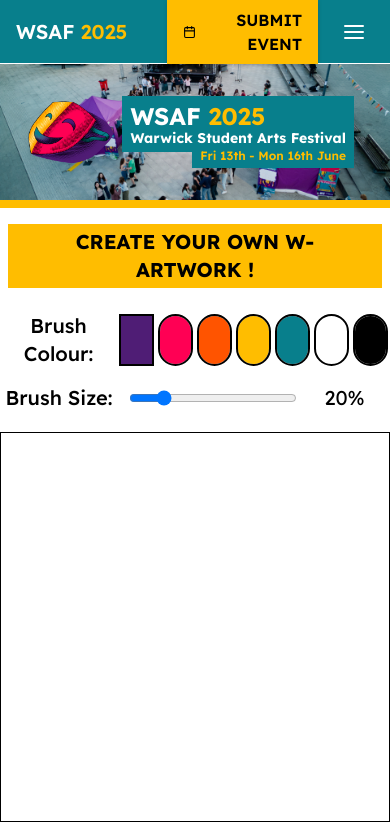
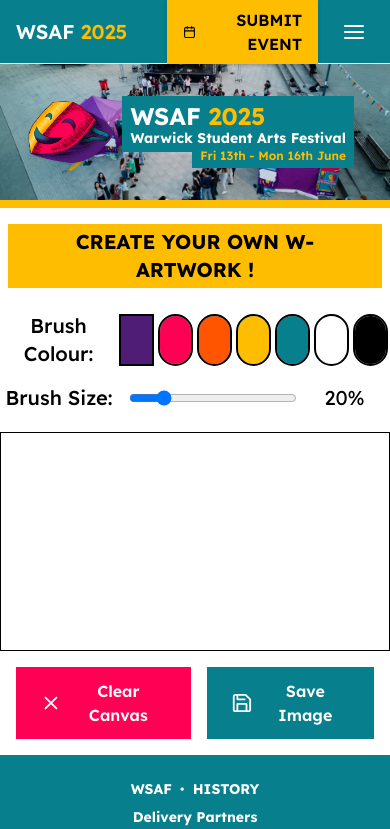
Before and after one commit to WarwickStudentArtsFestival/wsaf25-website, a Next.js app: page /wart in a window 390 px wide. Shown: the top 829 px of the page. Built offline with nearby package versions, Linux system fonts and the light colour scheme.

Commit message:
make wart canvas responsive

```diff
--- a/src/app/wart/Canvas.tsx
+++ b/src/app/wart/Canvas.tsx
@@ -1,4 +1,4 @@
-import React, { useRef, useState } from 'react';
+import React, { useRef, useState, useEffect } from 'react';
 
 interface CanvasProps {
   color: string;
@@ -12,6 +12,23 @@ const Canvas: React.FC<CanvasProps> = ({ color, brushSize }) => {
     x: 0,
     y: 0,
   });
+
+  const resizeCanvas = () => {
+    if (canvasRef.current) {
+      const canvas = canvasRef.current;
+      canvas.width = canvas.clientWidth;
+      canvas.height = canvas.clientHeight;
+    }
+  };
+
+  useEffect(() => {
+    resizeCanvas();
+    window.addEventListener('resize', resizeCanvas);
+
+    return () => {
+      window.removeEventListener('resize', resizeCanvas);
+    };
+  }, []);
 
   const getPosition = (e: React.MouseEvent | React.TouchEvent) => {
     if (!canvasRef.current) return { x: 0, y: 0 };
@@ -64,9 +81,7 @@ const Canvas: React.FC<CanvasProps> = ({ color, brushSize }) => {
   return (
     <canvas
       ref={canvasRef}
-      width={800}
-      height={600}
-      className="border border-black mt-5 mx-auto aspect-square w-full sm:w-auto"
+      className="border border-black mt-5 mx-auto aspect-video w-full sm:w-1/2"
       style={{ touchAction: 'none' }}
       onMouseDown={startDrawing}
       onMouseMove={draw}
```
